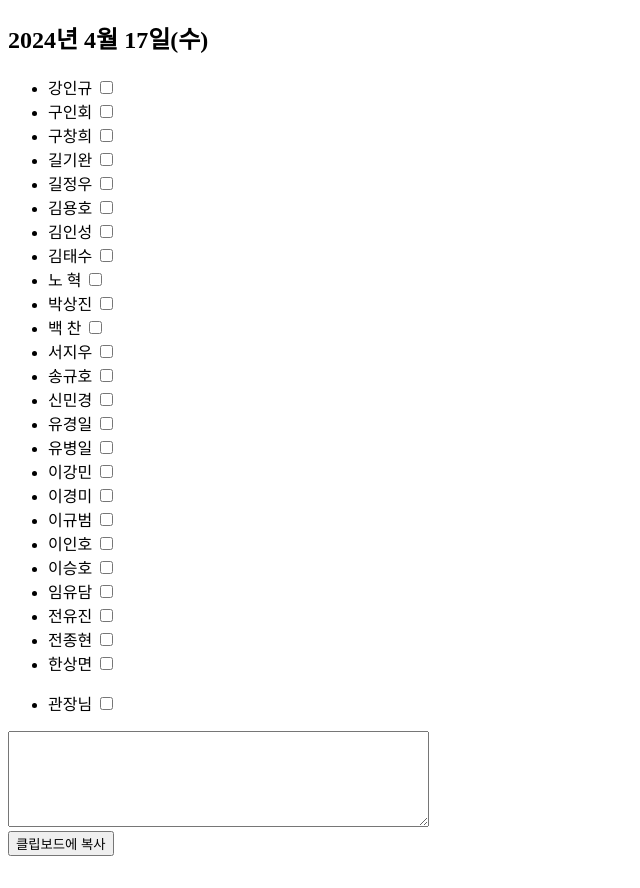
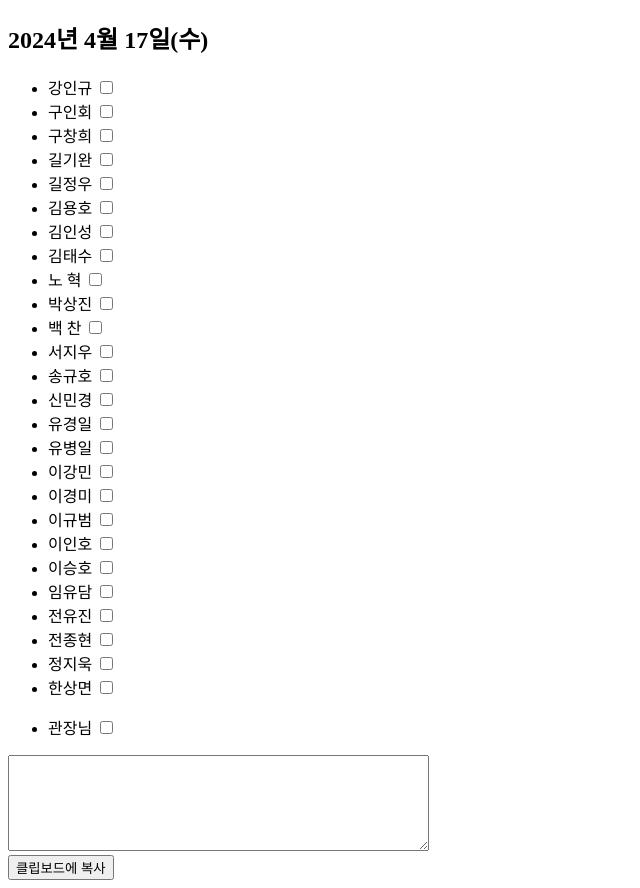
Before and after one commit to yonghoKim365/knsk, a plain HTML site: page index.html in a window 1280 px wide. Shown: the whole page, without its empty margins (0-640 px from the left). Before the commit the page ends 864 px from the top, so only its background shows below. Drawn offline with Linux system fonts and the light colour scheme.

Commit message:
Update index.html

```diff
--- a/index.html
+++ b/index.html
@@ -110,6 +110,10 @@
                 <input type="checkbox" name="chk_info" value="출석" onclick="is_checked()">
             </li>
             <li>
+                <span class="name">정지욱</span>
+                <input type="checkbox" name="chk_info" value="출석" onclick="is_checked()">
+            </li>
+            <li>
                 <span class="name">한상면</span>
                 <input type="checkbox" name="chk_info" value="출석" onclick="is_checked()">
             </li>
```
